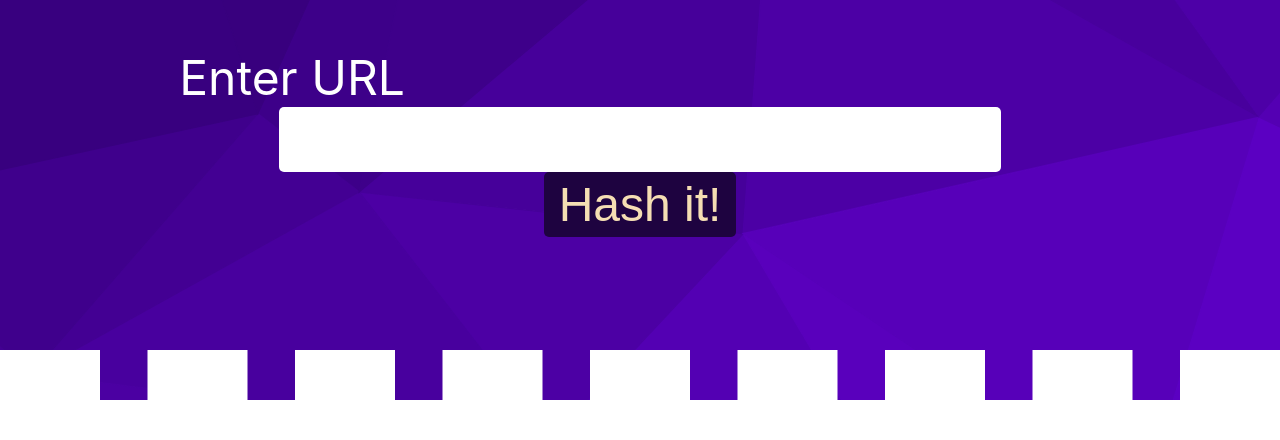
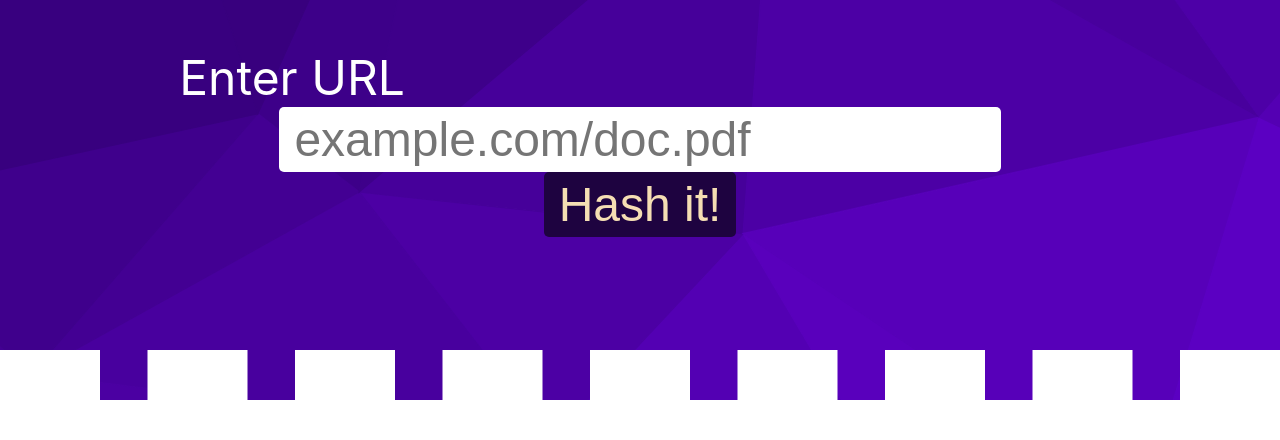
Before and after one commit to muhammadmuzzammil1998/Page-Hash, a website: page site/index.html in a window 1280 px wide. Shown: the part 145-585 px from the top of the page. Drawn offline with nearby package versions, Linux system fonts and the light colour scheme; files that its build step writes are made by us from their sources; files whose address does not match are found by name.

Commit message:
Add placeholder for URL

```diff
--- a/site/index.html
+++ b/site/index.html
@@ -50,7 +50,7 @@
           <form id="form" method="get">
             <label for="url">Enter URL</label><br>
             <div id="input-wrapper">
-              <input type="url" name="url" id="url" required>
+              <input type="url" name="url" id="url" placeholder="example.com/doc.pdf" required>
               <input type="hidden" name="web">
               <input type="submit" value="Hash it!">
             </div>
```
